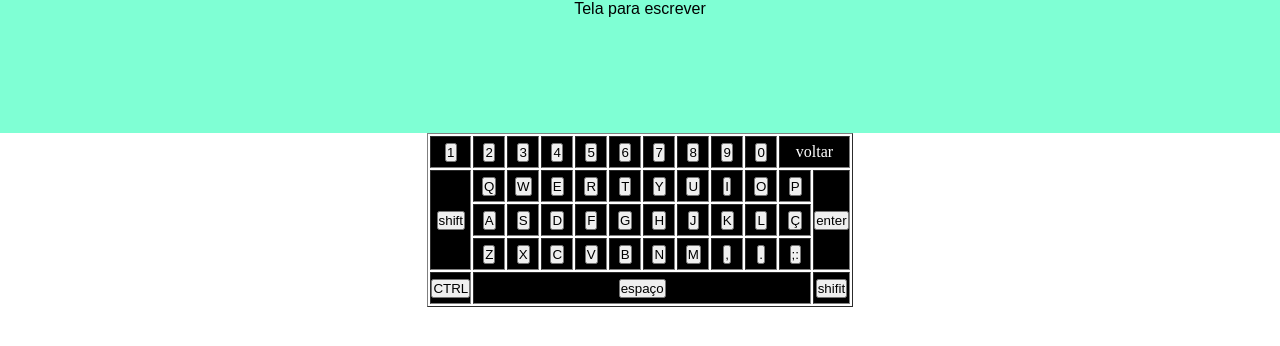
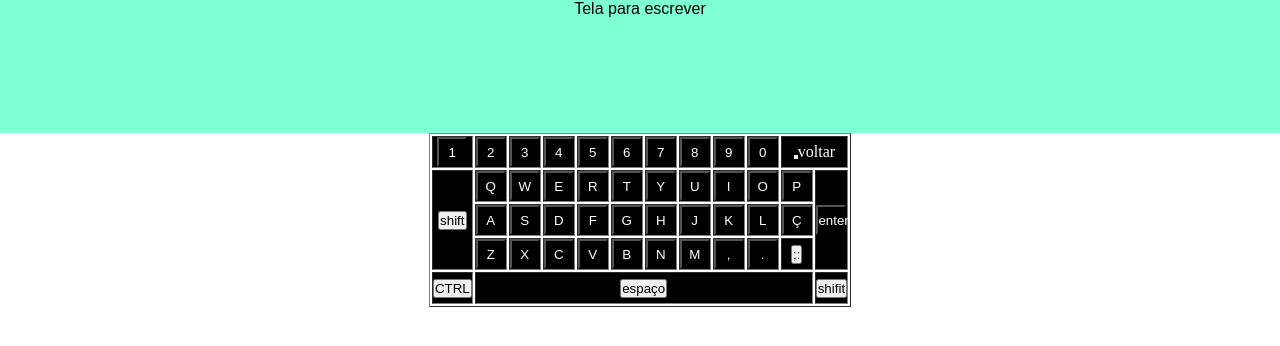
Before and after one commit to EderDSouza/Teclado_Virtual, a plain HTML site: page index.html in a window 1280 px wide. Drawn offline with Linux system fonts and the light colour scheme.

Commit message:
adicionando numeros

```diff
--- a/css/estilo.css
+++ b/css/estilo.css
@@ -18,6 +18,12 @@
     justify-content: center;
 
 }
+.botoes{
+    width: 30px;
+    height: 30px;
+    background: black;
+    color: white;
+}
 table{
     text-align: center;
 
--- a/index.html
+++ b/index.html
@@ -17,17 +17,17 @@
         <table border="1">
             <tr>
 
-                <td><button >1</button></td>
-                <td><button>2</button></td>
-                <td><button>3</button></td>
-                <td><button>4</button></td>
-                <td><button>5</button></td>
-                <td><button>6</button></td>
-                <td><button>7</button></td>
-                <td><button>8</button></td>
-                <td><button>9</button></td>
-                <td><button>0</button></td>
-                <td colspan="2">voltar</td>
+                <td><button class="botoes" type="button" onclick="teclaNumero('1')">1</button></td>
+                <td><button class="botoes" type="button" onclick="teclaNumero('2')">2</button></td>
+                <td><button class="botoes" type="button" onclick="teclaNumero('3')">3</button></td>
+                <td><button class="botoes" type="button" onclick="teclaNumero('4')">4</button></td>
+                <td><button class="botoes" type="button" onclick="teclaNumero('5')">5</button></td>
+                <td><button class="botoes" type="button" onclick="teclaNumero('6')">6</button></td>
+                <td><button class="botoes" type="button" onclick="teclaNumero('7')">7</button></td>
+                <td><button class="botoes" type="button" onclick="teclaNumero('8')">8</button></td>
+                <td><button class="botoes" type="button" onclick="teclaNumero('9')">9</button></td>
+                <td><button class="botoes" type="button" onclick="teclaNumero('0')">0</button></td>
+                <td colspan="2"><button ></button>voltar</td>
             </tr>
             <tr>
                 <td rowspan="3"><button>shift</button></td>
--- a/script.js
+++ b/script.js
@@ -1,7 +1,17 @@
 
 
 function clicar(strin){
- window.document.getElementById("tela-resposta").innerHTML=strin;
-
+    var guardaStrin=window.document.getElementById("tela-resposta").innerHTML;
+    window.document.getElementById("tela-resposta").innerHTML=guardaStrin + strin;
 
 }
+
+function teclaNumero(num){
+    var guardaNumero=window.document.getElementById("tela-resposta").innerHTML;
+    window.document.getElementById("tela-resposta").innerHTML=guardaNumero + num;
+}
+
+reset.addEventListener("tela-resposta", function()
+{
+
+});
```
